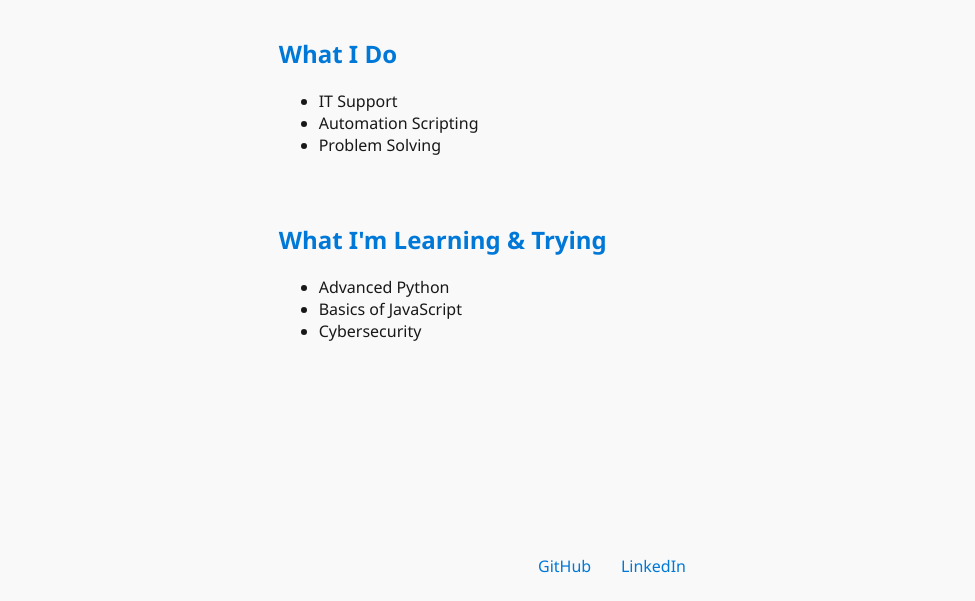
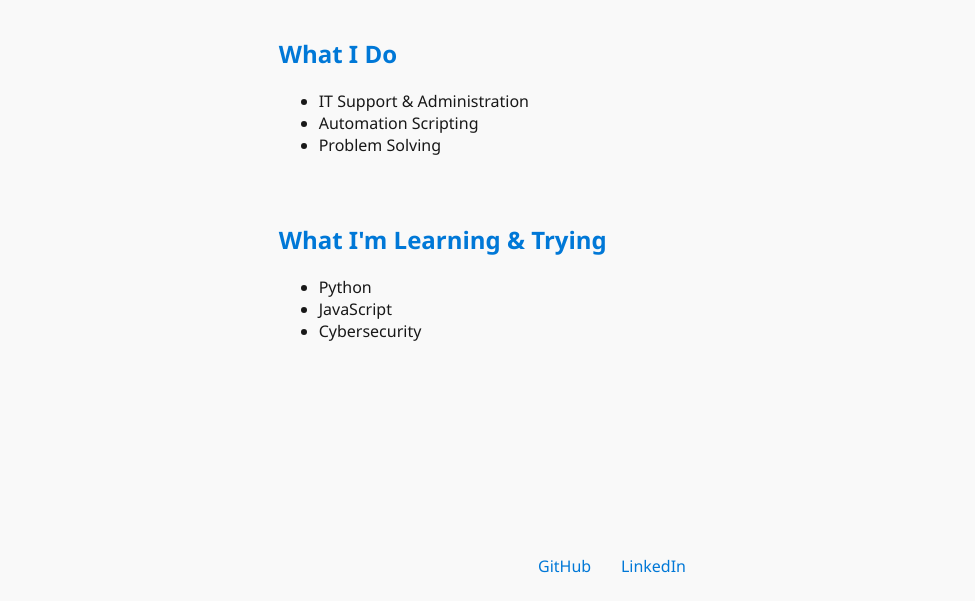
Before and after one commit to Ksenofilius/About-me, a plain HTML site: page index.html in a window 1280 px wide. Shown: the part 199-800 px from the top of the page, without its empty margins (28-1003 px from the left). Drawn offline with Linux system fonts and the light colour scheme.

Commit message:
Site update

```diff
--- a/index.html
+++ b/index.html
@@ -18,7 +18,7 @@
         <section id="what-i-do">
             <h2>What I Do</h2>
             <ul>
-                <li>IT Support</li>
+                <li>IT Support & Administration</li>
                 <li>Automation Scripting</li>
                 <li>Problem Solving</li>
             </ul>
@@ -26,8 +26,8 @@
         <section id="learning">
             <h2>What I'm Learning & Trying</h2>
             <ul>
-                <li>Advanced Python</li>
-                <li>Basics of JavaScript</li>
+                <li>Python</li>
+                <li>JavaScript</li>
                 <li>Cybersecurity</li>
             </ul>
         </section>
```
